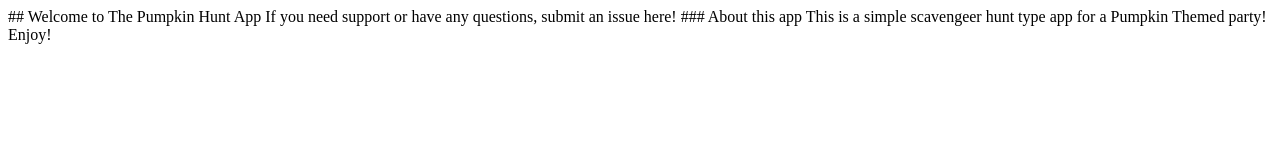
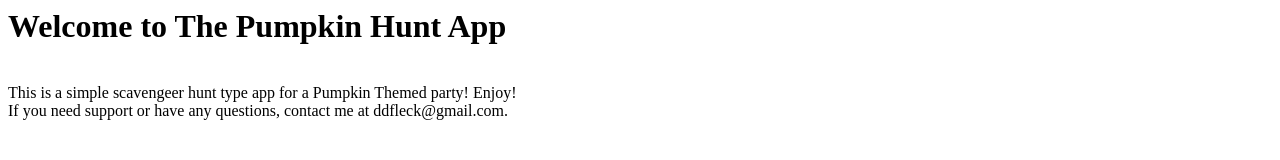
Before and after one commit to danfleck/danfleck.github.io, a plain HTML site: page index.html in a window 1280 px wide. Drawn offline with Linux system fonts and the light colour scheme.

Commit message:
Update index.html

```diff
--- a/index.html
+++ b/index.html
@@ -1,13 +1,13 @@
 <html>
 
   <body>
-  ## Welcome to The Pumpkin Hunt App
+    <h1>Welcome to The Pumpkin Hunt App</h1>
 
-If you need support or have any questions, submit an issue here!
+    <br>
+    This is a simple scavengeer hunt type app for a Pumpkin Themed party! Enjoy!
+    <br>
+    If you need support or have any questions, contact me at ddfleck@gmail.com.
 
 
-### About this app
-
-This is a simple scavengeer hunt type app for a Pumpkin Themed party! Enjoy!
   </body>
 </html>
```
